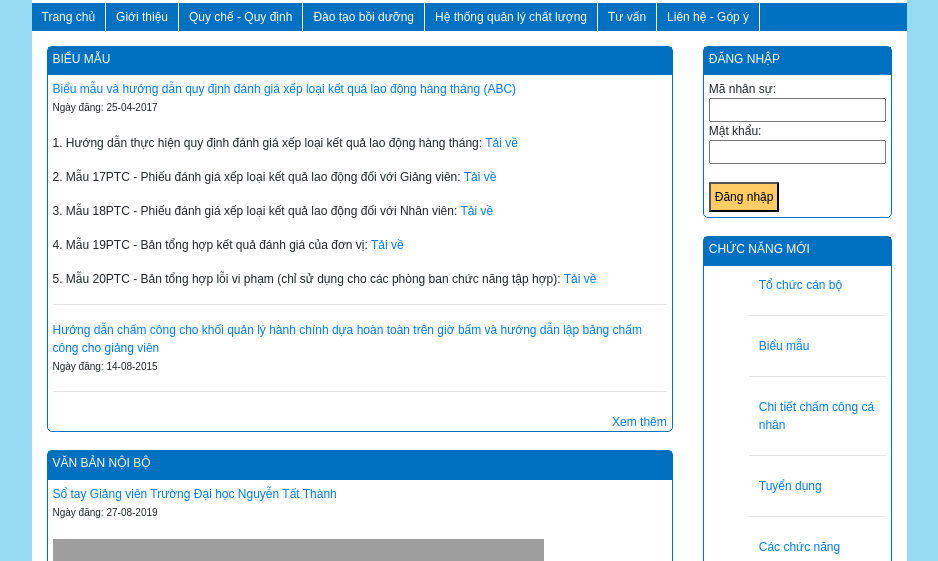
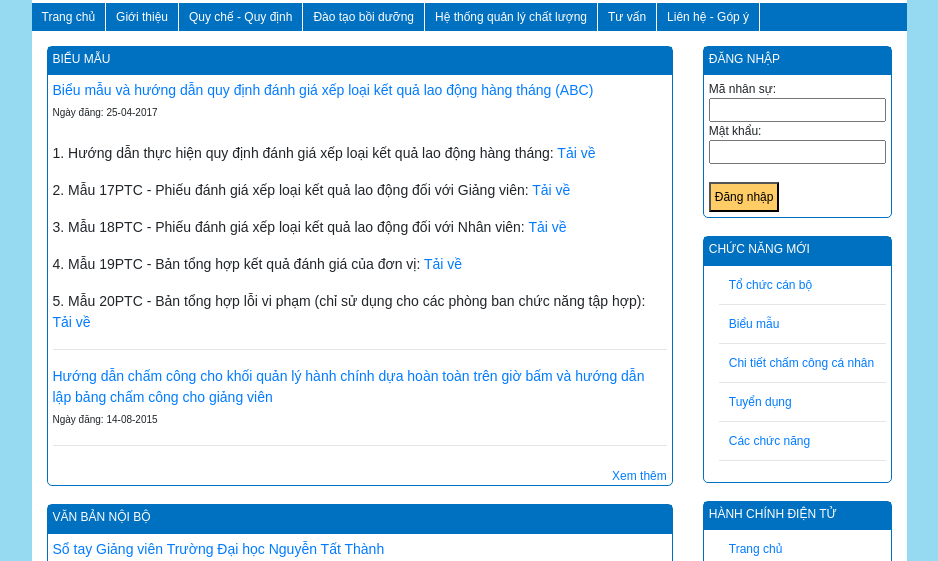
Before and after one commit to Trang2910/BTL-DhNguyenTatThanh, a PHP site: page /Giangvien.html in a window 1280 px wide. Shown: the part 158-719 px from the top of the page, without its empty margins (171-1109 px from the left). Run offline with PHP 8.4, Linux system fonts and the light colour scheme; grey boxes are pictures that could not be loaded.

Commit message:
trang tai len hoan chinh giangvien

```diff
--- a/Giangvien.html
+++ b/Giangvien.html
@@ -88,7 +88,7 @@
 						<div class="head">
 							<h5>BIỂU MẪU</h5>
 						</div>
-						<div class="body">
+						<div class="body body-main">
 							<a href="">Biểu mẫu và hướng dẫn quy định đánh giá xếp loại kết quả lao động hàng tháng (ABC)</a>
 							<br>
 							<span style="font-size: 10px;">Ngày đăng: 25-04-2017</span>
@@ -113,7 +113,7 @@
 						<div class="head">
 							<h5>VĂN BẢN NỘI BỘ</h5>
 						</div>
-						<div class="body">
+						<div class="body body-main">
 							<a href="">Sổ tay Giảng viên Trường Đại học Nguyễn Tất Thành</a>
 							<br>
 							<span style="font-size: 10px;">Ngày đăng: 27-08-2019</span>
@@ -146,7 +146,7 @@
 						<div class="head">
 							<h5>TUYỂN DỤNG</h5>
 						</div>
-						<div class="body">
+						<div class="body body-main">
 							<a href="">Chuyên viên Marketing Online - Viện Đào tạo quốc tế</a>
 							<br>
 							<span style="font-size: 10px;">Ngày đăng: 06-05-2019</span>
@@ -218,7 +218,7 @@
 						<div class="head">
 							<h5>CHỨC NĂNG MỚI</h5>
 						</div>
-						<div class="body">
+						<div class="body hr">
 							<ul>
 								<li><a href="">Tổ chức cán bộ</a></li>
 								<hr>
@@ -238,7 +238,7 @@
 						<div class="head">
 							<h5>HÀNH CHÍNH ĐIỆN TỬ</h5>
 						</div>
-						<div class="body">
+						<div class="body hr">
 							<ul>
 								<li><a href="">Trang chủ</a></li>
 								<hr>
@@ -260,7 +260,7 @@
 						<div class="head">
 							<h5>LIÊN KẾT</h5>
 						</div>
-						<div class="body">
+						<div class="body hr">
 							<ul>
 								<li><a href="">Cty TNHH MTV EPMT</a></li>
 								<hr>
@@ -273,10 +273,10 @@
 							<h5>THỐNG KÊ</h5>
 						</div>
 						<div class="body">
-							Đang online: 26 <br>
-							Hôm nay: 188 <br>
-							Hôm qua: 528 <br>
-							Tổng cộng 2080556
+							<img src="http://tcns.ntt.edu.vn/Resource/Icon/khach.png" alt=""> Đang online: 26 <br>
+							<img src="http://tcns.ntt.edu.vn/Resource/Icon/homnay.png" alt=""> Hôm nay: 188 <br>
+							<img src="http://tcns.ntt.edu.vn/Resource/Icon/homqua.png" alt=""> Hôm qua: 528 <br>
+							<img src="http://tcns.ntt.edu.vn/Resource/Icon/tongcong.png" alt=""> Tổng cộng: 2080556
 						</div>
 					</div>
 					<br>
@@ -291,6 +291,14 @@
 				</div>
 			</div>
 
+			<div class="footer">
+				<p>Copyright © 2011 Trường Đại Học Nguyễn Tất Thành - Phòng Tố Chức Nhân sự - Designed by EPMT <br>
+					Địa chỉ: 298A-300A Nguyễn Tất Thành, P.13, Q.4, TP.HCM <br>
+					Tel: (028) 62619423 , (028) 39411189 <br>
+					Website: <a href="">www.ntt.edu.vn</a> <br>
+					Email: <a href="">info @ntt.edu.vn</a>
+				</p>
+			</div>
 		</div>
 	</div>
 </body>
--- a/css/Giangvien.css
+++ b/css/Giangvien.css
@@ -12,7 +12,6 @@ body{
 	width: 70%;
 	margin: 0px auto;
 	background-color: white;
-	/*display: flex;*/
 }
 
 
@@ -95,3 +94,35 @@ h5{
 .body{
 	padding: 5px;
 }
+
+.body-main{
+	font-size: 14px;
+}
+
+.hr hr{
+	margin-top: 5px;
+	margin-bottom: 5px;
+}
+
+.body ul{
+	padding-left: 10px;
+}
+
+.footer{
+	background-color: #0070c0;
+	color: white;
+	text-align: center;
+	padding-top: 40px;
+	padding-bottom: 20px;
+	margin-top: 20px;
+}
+
+.footer a{
+	color: white;
+}
+
+@media only screen and (max-width: 1200px){
+	.row-nav{
+		display: none;
+	}
+}
```
